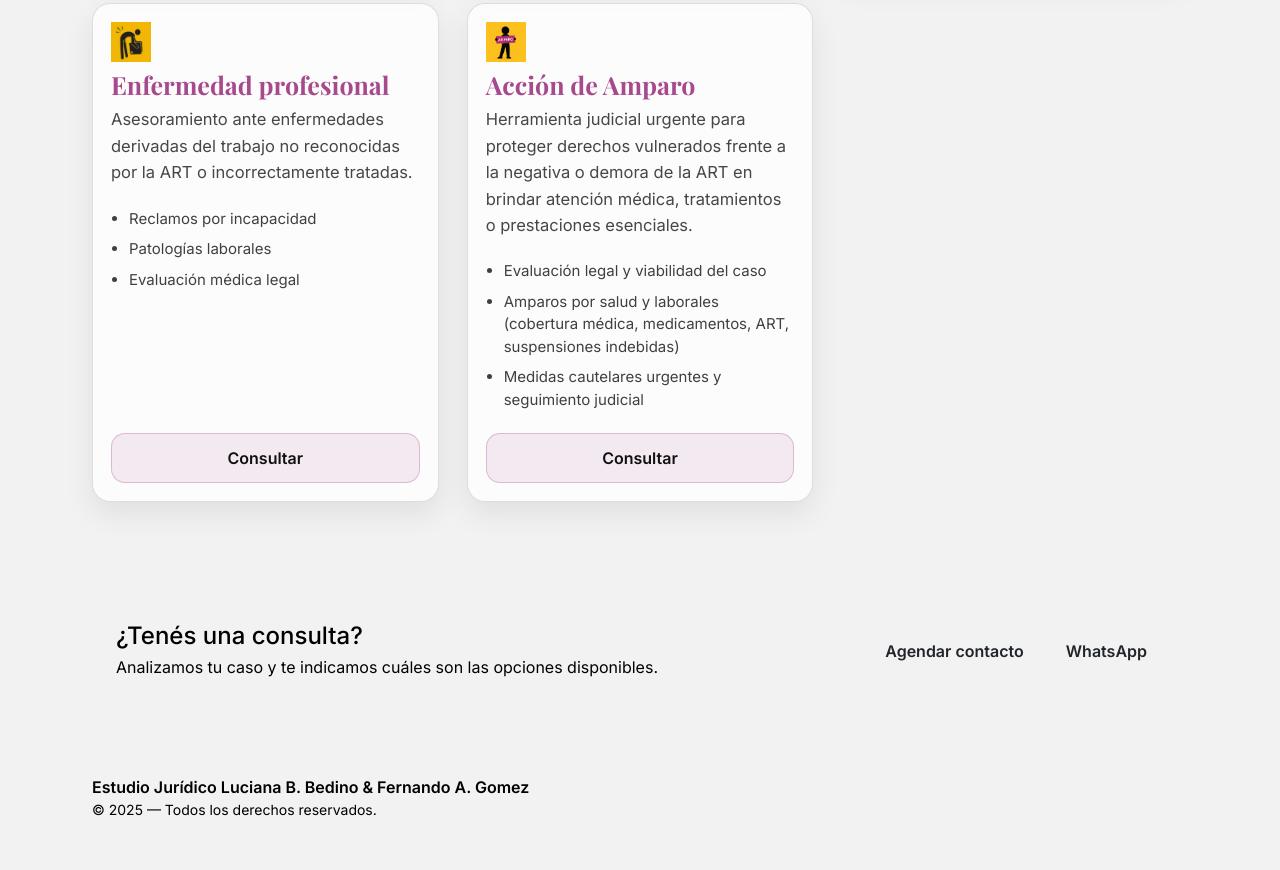
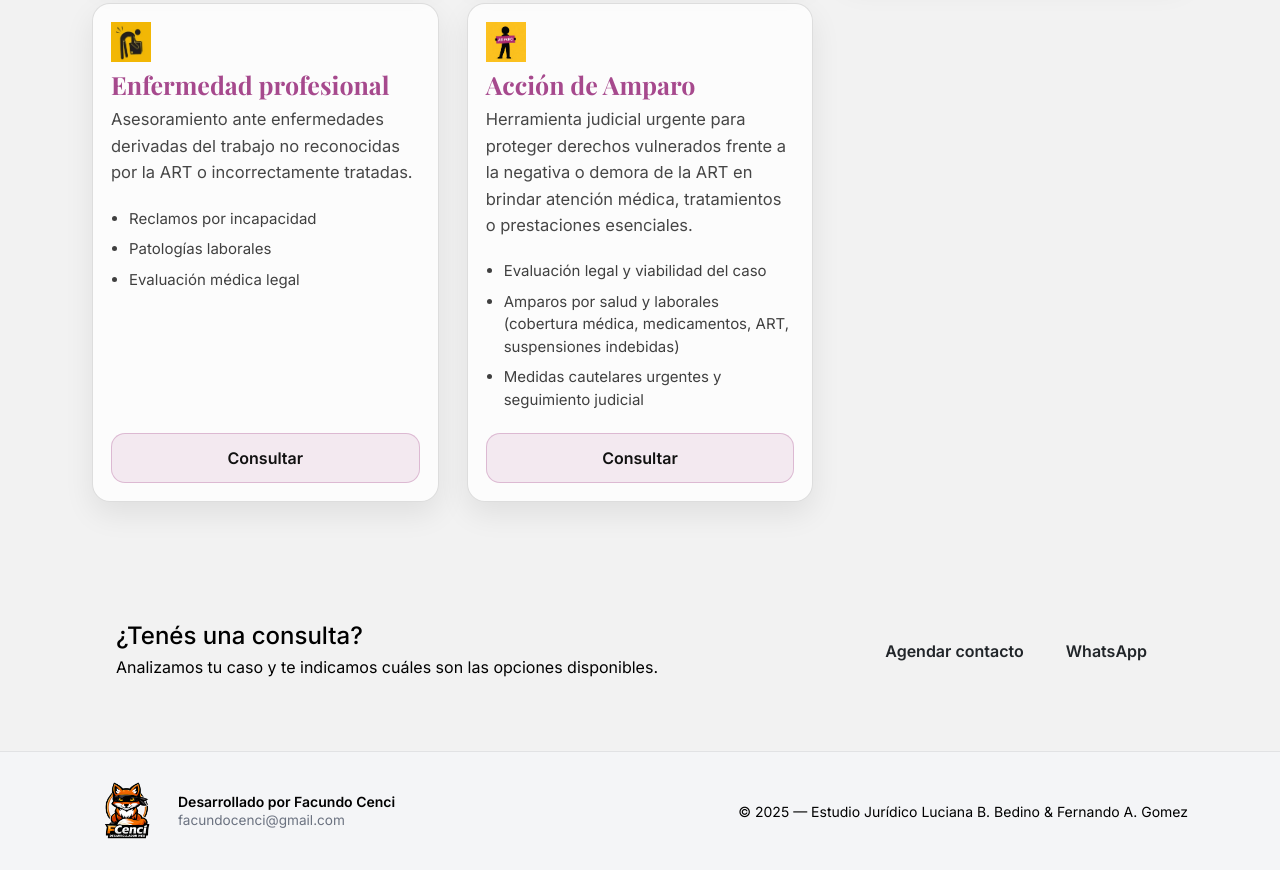
Before and after one commit to facundocencih/.github.io, a plain HTML site: page areas.html in a window 1280 px wide. Shown: the part 721-1591 px from the top of the page. Before the commit the page ends 1565 px from the top, so only its background shows below. Drawn offline with nearby package versions, Linux system fonts and the light colour scheme.

Commit message:
Add files via upload

```diff
--- a/areas.html
+++ b/areas.html
@@ -211,17 +211,32 @@
     </section>
   </main>
 
-  <!-- FOOTER -->
-  <footer class="py-4">
-    <div class="container d-flex flex-column flex-md-row gap-3 justify-content-between align-items-start align-items-md-center">
-      <div>
-        <div class="fw-bold">Estudio Jurídico Luciana B. Bedino & Fernando A. Gomez</div>
-        <div class="small text-muted-soft">
-          © <span id="year"></span> — Todos los derechos reservados.
-        </div>
+<footer class="py-4 footer-dev">
+  <div class="container d-flex flex-column flex-md-row justify-content-between align-items-center gap-3">
+
+    <!-- IZQUIERDA: FIRMA DESARROLLADOR -->
+    <div class="d-flex align-items-center gap-3 footer-signature">
+      <img
+        src="firma.png"
+        alt="Desarrollado por Facundo Cenci"
+        class="footer-logo-dev"
+      />
+      <div class="small">
+        <div class="fw-semibold">Desarrollado por Facundo Cenci</div>
+        <a href="mailto:facundocenci@gmail.com" class="footer-mail">
+          facundocenci@gmail.com
+        </a>
       </div>
     </div>
-  </footer>
+
+    <!-- DERECHA: COPYRIGHT ESTUDIO -->
+    <div class="small text-muted-soft text-center text-md-end">
+      © <span id="year"></span> — Estudio Jurídico Luciana B. Bedino & Fernando A. Gomez
+    </div>
+
+  </div>
+</footer>
+
 
   <!-- JS -->
   <script src="https://cdn.jsdelivr.net/npm/bootstrap@5.3.3/dist/js/bootstrap.bundle.min.js"></script>
--- a/styles.css
+++ b/styles.css
@@ -918,3 +918,29 @@
 .video-dot.is-active {
   background: #8b2d6b;
 }
+.footer-dev {
+  background: #f4f5f7; /* gris suave */
+  border-top: 1px solid rgba(0,0,0,.08);
+}
+
+.footer-signature {
+  line-height: 1.3;
+}
+
+.footer-logo-dev {
+  width: 70px;
+  height: 70px;
+  object-fit: contain;
+  border-radius: 6px;
+}
+
+.footer-mail {
+  color: #6b7280;
+  text-decoration: none;
+  font-size: 0.85rem;
+}
+
+.footer-mail:hover {
+  text-decoration: underline;
+  color: #111827;
+}
```
Also changed, not shown: contacto.html (+23 -6 lines), index.html (+23 -6 lines), sobre.html (+23 -6 lines), firma.png (added).
